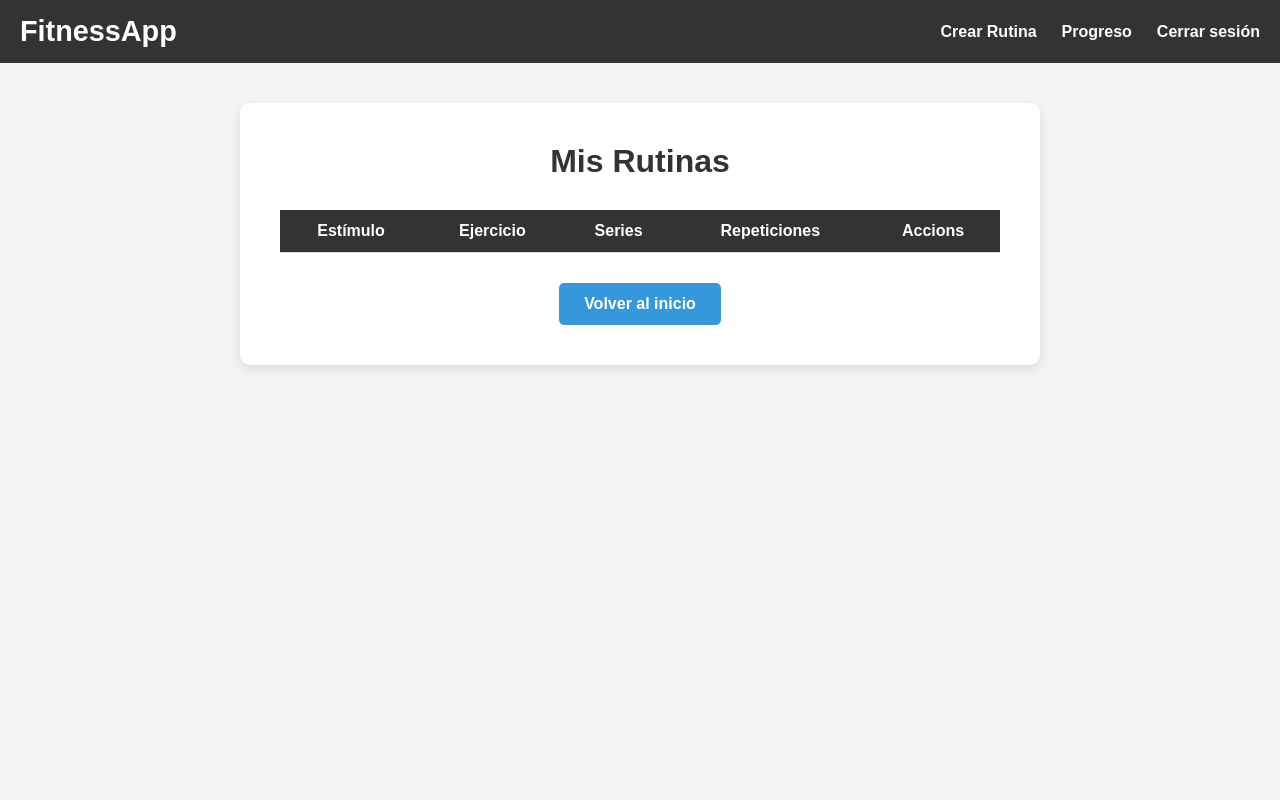
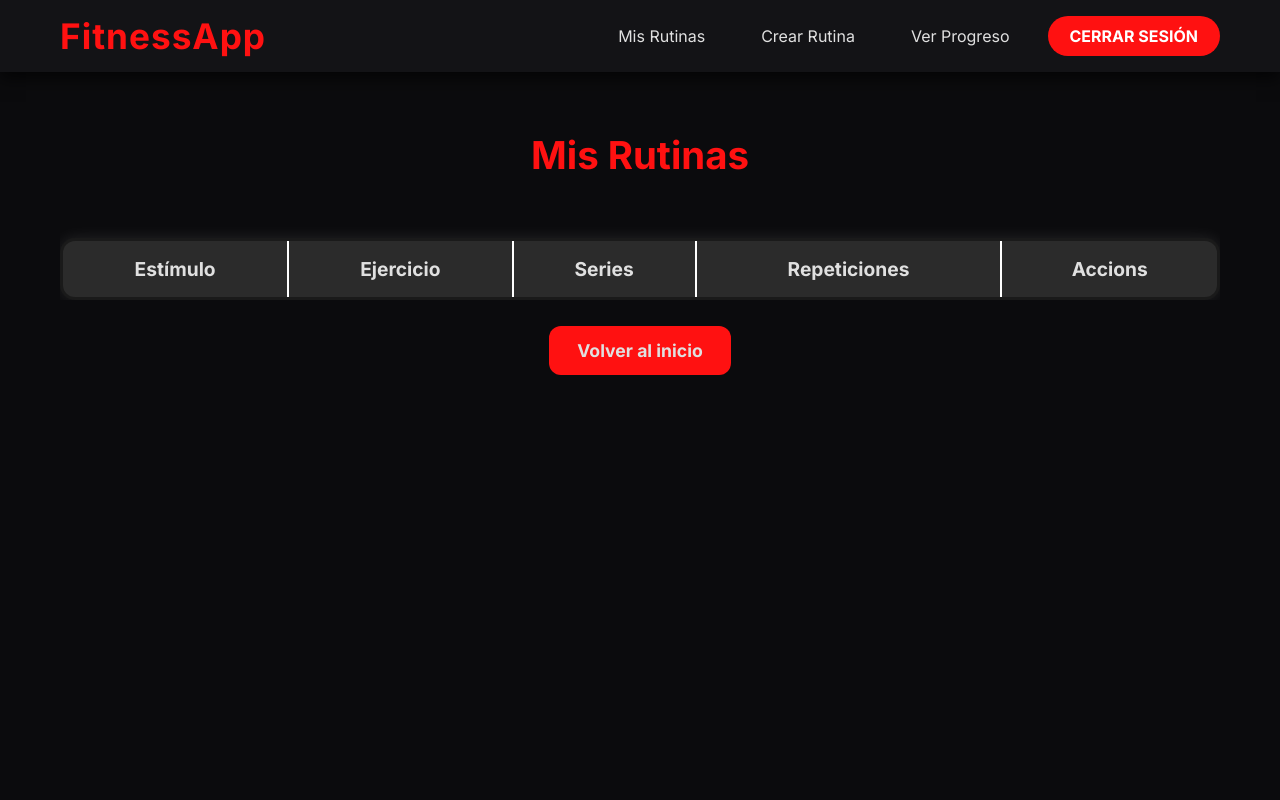
Before and after one commit to SabinaAndreeaCraciun/Fitness, a Flask app: page /rutinas in a window 1280 px wide. Run offline with Flask 3, Linux system fonts and the light colour scheme; the visitor is signed in with stand-in values (Sample User, id 1); data that the repository does not hold is empty.

Commit message:
navbar arreglat

```diff
--- a/static/crear_rutina.css
+++ b/static/crear_rutina.css
@@ -129,7 +129,7 @@ header {
     width: 100%;
     padding: 14px;
     background-color: #ff1111;
-    color: #000;
+    color: #e0e0e0;
     border: none;
     border-radius: 10px;
     font-size: 1.1rem;
--- a/static/rutinas.css
+++ b/static/rutinas.css
@@ -1,77 +1,116 @@
-/* Reset básico */
+@import url('https://fonts.googleapis.com/css2?family=Inter:wght@400;600;700&display=swap');
+
+/* Reset */
 * {
     margin: 0;
     padding: 0;
     box-sizing: border-box;
 }
 
-/* Estilo general del body */
+/* Body */
 body {
-    font-family: 'Arial', sans-serif;
-    background-color: #f4f4f4;
-    display: flex;
-    flex-direction: column;
-    align-items: center;
+    font-family: 'Inter', sans-serif;
+    background-color: #0b0b0d;
+    color: #e0e0e0;
     min-height: 100vh;
 }
 
+/* Header */
+header {
+    width: 100%;
+    background-color: #131316;
+    padding: 15px 0;
+    position: sticky;
+    top: 0;
+    z-index: 1000;
+    box-shadow: 0 6px 16px rgba(0, 0, 0, 0.7);
+}
+
 /* Navbar */
+
 .navbar {
-    width: 100%;
-    background-color: #333;
-    padding: 15px 20px;
     display: flex;
     justify-content: space-between;
     align-items: center;
-    color: white;
+    max-width: 1200px;
+    margin: 0 auto;
+    padding: 0 20px;
 }
 
-.logo {
-    font-size: 1.8rem;
-    font-weight: bold;
+.navbar .logo {
+    color: #ff1111;
+    font-size: 2.2rem;
+    font-weight: 700;
+    text-decoration: none;
+    letter-spacing: 1px;
 }
 
 .navbar ul {
     display: flex;
     list-style: none;
+    margin-left: auto;
+    gap: 20px;
 }
 
-.navbar li {
-    margin-left: 25px;
+
+.navbar ul li a {
+    color: #e0e0e0;
+    text-decoration: none;
+    font-size: 1rem;
+    padding: 10px 18px;
+    border-radius: 12px;
+    transition: all 0.3s ease;
 }
 
-.navbar a {
-    color: white;
-    text-decoration: none;
-    font-weight: bold;
-    transition: color 0.3s ease;
+
+.navbar ul li a:hover {
+    background-color: #1f1f23;
+    color: #ff1111;
+    transform: translateY(-4px);
 }
 
-.navbar a:hover {
-    color: #3498db;
+/* Botons de login/logout */
+.navbar .btn-login, .navbar .btn-logout {
+    background-color: #ff1111;
+    padding: 10px 22px;
+    border-radius: 30px;
+    color: white;
+    font-weight: bold;
+    text-transform: uppercase;
+    transition: background-color 0.3s ease, transform 0.3s ease;
 }
 
-/* Contenedor principal */
+.navbar .btn-login:hover, .navbar .btn-logout:hover {
+    background-color: #e00909;
+    transform: scale(1.05);
+}
+/* Container */
 .container {
-    max-width: 800px;
-    width: 100%;
-    background-color: white;
-    padding: 40px;
-    margin-top: 40px;
-    border-radius: 10px;
-    box-shadow: 0 4px 12px rgba(0,0,0,0.1);
-    text-align: center;
+    max-width: 1200px;
+    margin: 40px auto;
+    padding: 20px;
 }
 
-/* Título */
-.container h2 {
-    color: #333;
-    margin-bottom: 30px;
-    font-size: 2rem;
+h2 {
+    text-align: center;
+    color: #ff1111;
+    font-size: 2.4rem;
+    margin-bottom: 40px;
 }
 
-/* Tabla de rutinas */
+/* Alerta */
+.alert {
+    color: #f87171;
+    background-color: #3b3b3b;
+    padding: 10px;
+    border-radius: 8px;
+    text-align: center;
+    margin-bottom: 20px;
+}
+
+/* Taula */
 .table-container {
+    width: 100%;
     overflow-x: auto;
     margin-bottom: 30px;
 }
@@ -79,71 +118,92 @@ body {
 table {
     width: 100%;
     border-collapse: collapse;
+    margin-top: 20px;
     text-align: center;
-}
-
-thead {
-    background-color: #333;
-    color: white;
+    font-size: 1.2rem;
+    border: 3px solid white;
+    border-radius: 15px;
+    overflow: hidden;
+    background-color: #1a1a1a;
+    box-shadow: 0 0 15px rgba(255, 255, 255, 0.1);
 }
 
 th, td {
-    padding: 12px;
-    border-bottom: 1px solid #ddd;
+    padding: 16px;
+    border: 2px solid white;
+    color: #e0e0e0;
+}
+
+th {
+    background-color: #2b2b2b;
+    font-size: 1.2rem;
+    color: #e0e0e0;
 }
 
 tr:nth-child(even) {
-    background-color: #f9f9f9;
+    background-color: #242424;
 }
 
-/* Botón volver */
+tr:hover {
+    background-color: #333333;
+    transform: scale(1.02);
+    transition: all 0.2s ease-in-out;
+}
+
+/* Botons accions */
+.icon-btn {
+    background: none;
+    border: none;
+    cursor: pointer;
+    font-size: 18px;
+    margin: 0 5px;
+    color: #e0e0e0;
+    transition: color 0.3s ease, transform 0.2s ease;
+}
+
+.icon-btn:hover {
+    color: #ff1111;
+    transform: scale(1.2);
+}
+
+/* Fila seleccionada */
+.selected {
+    background-color: #ffd !important;
+    color: black;
+    box-shadow: 0 0 20px #ffd700;
+    transition: box-shadow 0.3s ease;
+}
+
+/* Botó tornar */
 .btn-center {
     text-align: center;
+    margin-top: 40px;
 }
 
 .btn {
-    display: inline-block;
-    padding: 12px 25px;
-    background-color: #3498db;
-    color: white;
+    background-color: #ff1111;
+    color: #e0e0e0;
+    padding: 14px 28px;
     text-decoration: none;
-    border-radius: 5px;
+    font-size: 1.1rem;
     font-weight: bold;
-    transition: background-color 0.3s ease;
+    border-radius: 12px;
+    transition: background-color 0.3s ease, transform 0.2s ease;
 }
 
 .btn:hover {
-    background-color: #2980b9;
-}
-
-/* Mensaje de error */
-.alert {
-    background-color: #ffe6e6;
-    color: red;
-    padding: 12px;
-    border-radius: 5px;
-    margin-bottom: 20px;
-    font-weight: bold;
+    background-color: #e60000;
+    transform: scale(1.05);
 }
 
 /* Responsive */
 @media (max-width: 768px) {
-    .navbar {
+    .navbar ul {
         flex-direction: column;
         align-items: flex-start;
     }
 
-    .navbar ul {
-        flex-direction: column;
-        width: 100%;
-        margin-top: 10px;
-    }
-
-    .navbar li {
-        margin: 10px 0;
-    }
-
-    .container {
-        padding: 20px;
+    table {
+        font-size: 1rem;
     }
 }
--- a/templates/rutinas.html
+++ b/templates/rutinas.html
@@ -5,39 +5,25 @@
     <meta name="viewport" content="width=device-width, initial-scale=1.0">
     <title>Mis Rutinas</title>
     <link rel="stylesheet" href="{{ url_for('static', filename='rutinas.css') }}">
-    <style>
-        .icon-btn {
-            background: none;
-            border: none;
-            cursor: pointer;
-            font-size: 16px;
-            margin: 0 5px;
-        }
-        .icon-btn:hover {
-            color: red;
-        }
-        .selected {
-            background-color: #ffd !important;
-        }
-    </style>
+
 </head>
 <body>
 
-<header class="navbar">
-    <div class="logo">FitnessApp</div>
-    <nav>
+    <header>
+        <nav class="navbar">
+            <a href="{{ url_for('index') }}" class="logo">FitnessApp</a>
             <ul>
+                <li><a href="{{ url_for('rutinas') }}">Mis Rutinas</a></li>
                 <li><a href="{{ url_for('crear_rutina') }}">Crear Rutina</a></li>
-            <li><a href="{{ url_for('progress', usuari=session['user_name']) }}">Progreso</a></li>
+                <li><a href="{{ url_for('progress', usuari=session['user_name']) }}">Ver Progreso</a></li>
                 {% if session.get('user_id') %}
-                <li><a href="{{ url_for('logout') }}">Cerrar sesión</a></li>
+                    <li><a href="{{ url_for('logout') }}" class="btn-logout">Cerrar sesión</a></li>
                 {% else %}
-                <li><a href="{{ url_for('login') }}">Iniciar sesión</a></li>
+                    <li><a href="{{ url_for('login') }}" class="btn-login">Iniciar sesión</a></li>
                 {% endif %}
             </ul>
         </nav>
     </header>
-
 <main class="container">
     <h2>Mis Rutinas</h2>
 
@@ -95,7 +81,6 @@
         const repeticions = fila.cells[3].textContent;
 
         alert(`Editar: ${exercici} - ${estimul} (${series}x${repeticions})`);
-        // Aquí pots redirigir a una pàgina d'edició o mostrar un formulari.
     }
 
     function esborrarFila(btn) {
```
Also changed, not shown: static/index.css (+5 -5 lines). Lines whose indentation alone changed are shown as unchanged.
